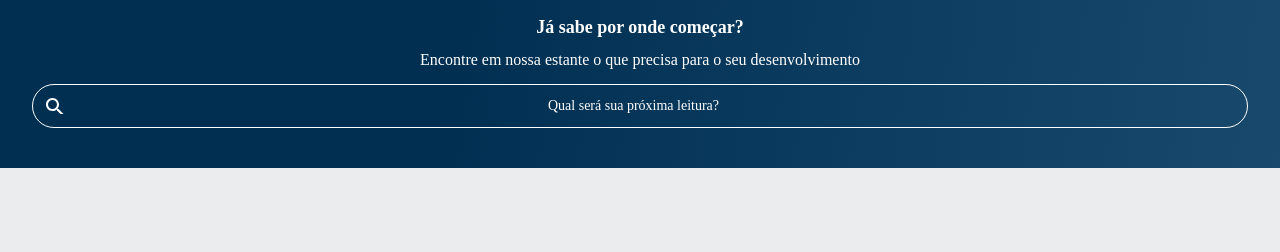
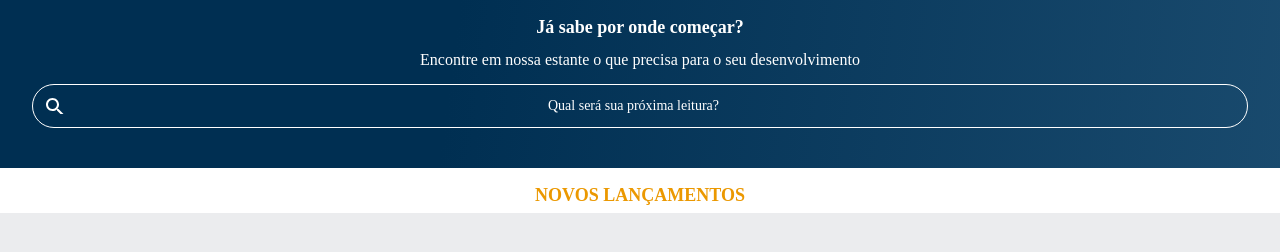
Before and after one commit to AndreGuima/books, a plain HTML site: page index.html in a window 1280 px wide. Shown: the part 94-346 px from the top of the page. Drawn offline with Linux system fonts and the light colour scheme; a web font is replaced by a local one.

Commit message:
começando carrossel

```diff
--- a/index.html
+++ b/index.html
@@ -50,6 +50,9 @@
         <p class="banner__texto">Encontre em nossa estante o que precisa para o seu desenvolvimento</p>
         <input type="search" class="banner__pesquisa" placeholder="Qual será sua próxima leitura?">
     </section>
+    <section class="carrossel">
+        <h2 class="carrossel__titulo">Novos lançamentos</h2>
+    </section>
 </body>
 
 </html>
--- a/styles.css
+++ b/styles.css
@@ -1,5 +1,6 @@
 @import url("styles/header.css");
 @import url("styles/banner.css");
+@import url("styles/carrossel.css");
 
 :root {
     --cor-de-fundo: #EBECEE;
--- /dev/null
+++ b/styles/carrossel.css
@@ -0,0 +1,9 @@
+.carrossel__titulo {
+    color: var(--cor-laranja);
+    background-color: var(--cor-branca);
+    text-align: center;
+    text-transform: uppercase;
+    font-size: 18px;
+    font-weight: 700;
+    padding: 1em 0 0.5em 0;
+}
```
